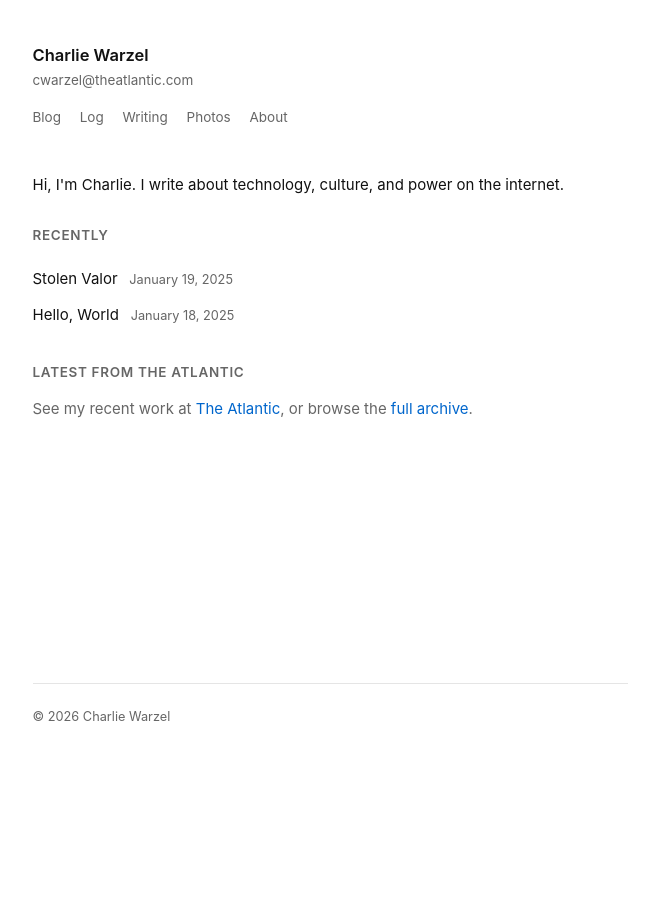
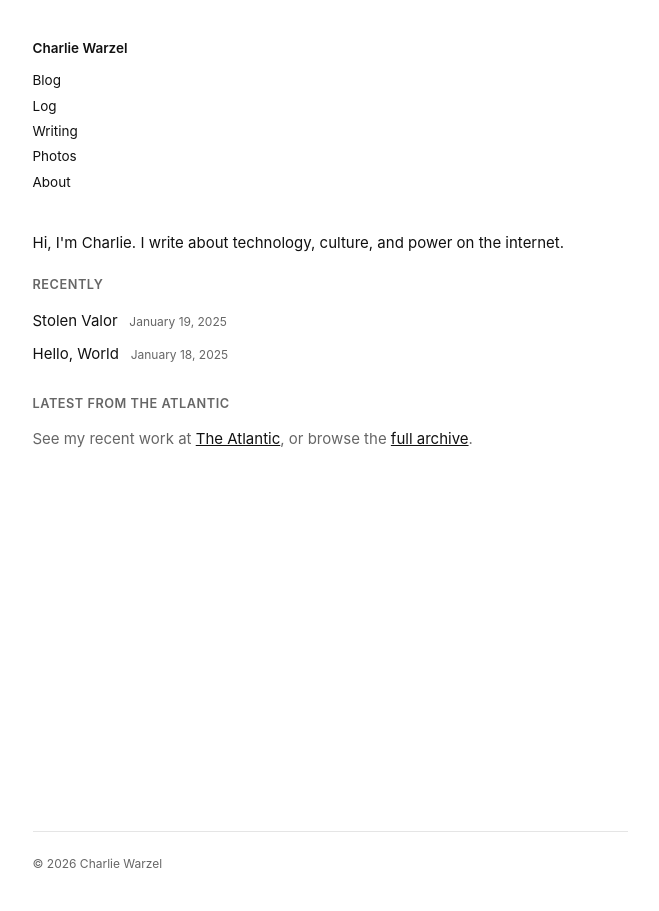
Before and after one commit to cwarzel/cwarzel.github.io, a Jekyll site: the page built from index.html, in a window 1280 px wide. Shown: the whole page, without its empty margins (310-969 px from the left). Built offline with Jekyll 4.4.1, drawn with Linux system fonts in a browser that asks for light colours.

Commit message:
Simplify layout: small black name, vertical black nav links, no email

```diff
--- a/_layouts/default.html
+++ b/_layouts/default.html
@@ -11,8 +11,7 @@
 <body>
   <div class="container">
     <header class="header">
-      <h1 class="site-name"><a href="/">{{ site.title }}</a></h1>
-      <div class="site-email"><a href="mailto:{{ site.email }}">{{ site.email }}</a></div>
+      <a href="/" class="site-name">{{ site.title }}</a>
       <nav class="nav">
         <a href="/blog"{% if page.url == '/blog/' or page.url contains '/blog/' %} class="active"{% endif %}>Blog</a>
         <a href="/log"{% if page.url == '/log/' %} class="active"{% endif %}>Log</a>
--- a/assets/styles.css
+++ b/assets/styles.css
@@ -1,31 +1,26 @@
 /* =========================================
    Charlie Warzel — Clean, minimal styling
-   Centered layout inspired by macwright.com
    ========================================= */
 
 :root {
-  --bg: #ffffff;
-  --text: #111111;
-  --text-secondary: #666666;
-  --link: #0066cc;
-  --link-hover: #004499;
+  --bg: #fff;
+  --text: #111;
+  --text-secondary: #666;
   --border: #e5e5e5;
   --code-bg: #f5f5f5;
 }
 
 @media (prefers-color-scheme: dark) {
   :root {
-    --bg: #111111;
-    --text: #e5e5e5;
-    --text-secondary: #999999;
-    --link: #6db3f2;
-    --link-hover: #9dcbf7;
-    --border: #333333;
+    --bg: #111;
+    --text: #ccc;
+    --text-secondary: #888;
+    --border: #333;
     --code-bg: #1a1a1a;
   }
 }
 
-/* Reset & Base */
+/* Reset */
 *, *::before, *::after {
   box-sizing: border-box;
 }
@@ -48,74 +43,52 @@ body {
 .container {
   max-width: 640px;
   margin: 0 auto;
-  padding: 3rem 1.5rem;
-}
-
-@media (max-width: 640px) {
-  .container {
-    padding: 2rem 1.25rem;
-  }
+  padding: 2.5rem 1.5rem;
 }
 
 /* Header */
 .header {
-  margin-bottom: 3rem;
+  margin-bottom: 2.5rem;
 }
 
 .site-name {
-  margin: 0 0 0.25rem 0;
-  font-size: 1.1rem;
+  display: block;
+  font-size: 0.9rem;
   font-weight: 600;
+  color: var(--text);
+  text-decoration: none;
+  margin-bottom: 0.75rem;
 }
 
-.site-name a {
+.site-name:hover {
   color: var(--text);
   text-decoration: none;
 }
 
-.site-name a:hover {
-  color: var(--text);
-  text-decoration: none;
-}
-
-.site-email {
-  margin-bottom: 1rem;
-  font-size: 0.9rem;
-}
-
-.site-email a {
-  color: var(--text-secondary);
-  text-decoration: none;
-}
-
-.site-email a:hover {
-  color: var(--text);
-}
-
-/* Navigation */
+/* Navigation - Vertical */
 .nav {
   display: flex;
-  flex-wrap: wrap;
-  gap: 1.25rem;
+  flex-direction: column;
+  gap: 0.25rem;
 }
 
 .nav a {
-  color: var(--text-secondary);
+  color: var(--text);
   text-decoration: none;
   font-size: 0.9rem;
 }
 
 .nav a:hover {
-  color: var(--text);
+  text-decoration: underline;
 }
 
 .nav a.active {
-  color: var(--text);
+  font-weight: 500;
 }
 
-/* Main content */
+/* Main */
 .main {
-  min-height: 50vh;
+  min-height: 60vh;
 }
 
 /* Footer */
@@ -124,7 +97,7 @@ body {
   padding-top: 1.5rem;
   border-top: 1px solid var(--border);
   color: var(--text-secondary);
-  font-size: 0.85rem;
+  font-size: 0.8rem;
 }
 
 .footer p {
@@ -132,23 +105,23 @@ body {
 }
 
 /* Typography */
-h1, h2, h3, h4 {
+h1, h2, h3 {
   font-weight: 600;
   line-height: 1.3;
 }
 
 h1 {
-  font-size: 1.5rem;
+  font-size: 1.4rem;
   margin: 0 0 1rem 0;
 }
 
 h2 {
-  font-size: 1.2rem;
-  margin: 2rem 0 0.5rem 0;
+  font-size: 1.1rem;
+  margin: 1.75rem 0 0.5rem 0;
 }
 
 h3 {
-  font-size: 1.05rem;
+  font-size: 1rem;
   margin: 1.5rem 0 0.5rem 0;
 }
 
@@ -157,28 +130,26 @@ p {
 }
 
 a {
-  color: var(--link);
-  text-decoration: none;
+  color: var(--text);
+  text-decoration: underline;
 }
 
 a:hover {
-  color: var(--link-hover);
-  text-decoration: underline;
+  text-decoration: none;
 }
 
 /* Post list */
 .post-list {
   list-style: none;
   padding: 0;
-  margin: 1.5rem 0;
+  margin: 1rem 0;
 }
 
 .post-list li {
-  margin-bottom: 0.75rem;
+  margin-bottom: 0.6rem;
 }
 
 .post-list a {
-  color: var(--text);
   text-decoration: none;
 }
 
@@ -188,13 +159,13 @@ a:hover {
 
 .post-list time {
   color: var(--text-secondary);
-  font-size: 0.85rem;
+  font-size: 0.8rem;
   margin-left: 0.5rem;
 }
 
 /* Single post */
 .post-header {
-  margin-bottom: 2rem;
+  margin-bottom: 1.5rem;
 }
 
 .post-header h1 {
@@ -203,7 +174,7 @@ a:hover {
 
 .post-header time {
   color: var(--text-secondary);
-  font-size: 0.9rem;
+  font-size: 0.85rem;
 }
 
 .post-content {
@@ -218,13 +189,13 @@ a:hover {
 }
 
 .post-content figure {
-  margin: 2rem 0;
+  margin: 1.5rem 0;
   padding: 0;
 }
 
 .post-content figcaption {
   color: var(--text-secondary);
-  font-size: 0.85rem;
+  font-size: 0.8rem;
   margin-top: 0.5rem;
   font-style: italic;
 }
@@ -234,7 +205,7 @@ code {
   font-family: "SF Mono", Menlo, Monaco, "Courier New", monospace;
   font-size: 0.9em;
   background: var(--code-bg);
-  padding: 0.15em 0.4em;
+  padding: 0.1em 0.35em;
   border-radius: 3px;
 }
 
@@ -255,41 +226,36 @@ pre code {
 blockquote {
   margin: 1.5rem 0;
   padding-left: 1rem;
-  border-left: 3px solid var(--border);
+  border-left: 2px solid var(--border);
   color: var(--text-secondary);
-  font-style: italic;
 }
 
 blockquote p:last-child {
   margin-bottom: 0;
 }
 
-/* Photos page */
+/* Photos */
 .photo-grid {
   display: grid;
-  grid-template-columns: repeat(auto-fill, minmax(200px, 1fr));
-  gap: 1rem;
-  margin: 1.5rem 0;
+  grid-template-columns: repeat(auto-fill, minmax(180px, 1fr));
+  gap: 0.75rem;
+  margin: 1rem 0;
 }
 
 .photo-grid a {
   display: block;
+  text-decoration: none;
 }
 
 .photo-grid img {
   width: 100%;
-  height: 160px;
+  height: 140px;
   object-fit: cover;
   display: block;
 }
 
-.photo-grid img:hover {
-  opacity: 0.85;
-}
-
-/* Single photo page */
 .photo-single figure {
-  margin: 0 0 1.5rem 0;
+  margin: 0 0 1rem 0;
 }
 
 .photo-single img {
@@ -300,36 +266,31 @@ blockquote p:last-child {
 
 .photo-single figcaption {
   color: var(--text-secondary);
-  font-size: 0.85rem;
+  font-size: 0.8rem;
   margin-top: 0.5rem;
-  font-style: italic;
 }
 
 .photo-meta h1 {
   margin-bottom: 0.25rem;
 }
 
-.photo-meta .location {
+.photo-meta .location,
+.photo-meta time {
   color: var(--text-secondary);
-  margin: 0 0 0.25rem 0;
+  font-size: 0.8rem;
 }
 
-.photo-meta time {
-  color: var(--text-secondary);
-  font-size: 0.85rem;
-}
-
-/* Log page */
+/* Log */
 .log-section {
-  margin-bottom: 2.5rem;
+  margin-bottom: 2rem;
 }
 
 .log-section h2 {
-  font-size: 1rem;
+  font-size: 0.9rem;
   text-transform: uppercase;
-  letter-spacing: 0.05em;
+  letter-spacing: 0.04em;
   color: var(--text-secondary);
-  margin-bottom: 0.75rem;
+  margin-bottom: 0.5rem;
 }
 
 .log-list {
@@ -339,8 +300,8 @@ blockquote p:last-child {
 }
 
 .log-list li {
-  margin-bottom: 0.5rem;
-  padding-bottom: 0.5rem;
+  margin-bottom: 0.4rem;
+  padding-bottom: 0.4rem;
   border-bottom: 1px solid var(--border);
 }
 
@@ -358,8 +319,8 @@ blockquote p:last-child {
 
 .log-item-note {
   color: var(--text-secondary);
-  font-size: 0.85rem;
-  margin-top: 0.2rem;
+  font-size: 0.8rem;
+  margin-top: 0.15rem;
 }
 
 /* Section headers */
@@ -373,44 +334,42 @@ blockquote p:last-child {
 
 .section-header p {
   margin: 0.25rem 0 0 0;
+  color: var(--text-secondary);
 }
 
-/* Home sections */
+/* Home */
 .home-section {
-  margin-bottom: 2.5rem;
+  margin-bottom: 2rem;
 }
 
 .home-section h2 {
-  font-size: 0.9rem;
+  font-size: 0.85rem;
   text-transform: uppercase;
-  letter-spacing: 0.05em;
+  letter-spacing: 0.04em;
   color: var(--text-secondary);
-  margin: 0 0 0.75rem 0;
+  margin: 0 0 0.5rem 0;
 }
 
 .intro {
-  font-size: 1rem;
-  margin-bottom: 2rem;
+  margin-bottom: 1.5rem;
 }
 
-/* Horizontal rule */
+/* Misc */
 hr {
   border: none;
   border-top: 1px solid var(--border);
-  margin: 2rem 0;
+  margin: 1.5rem 0;
 }
 
-/* Lists */
 ul, ol {
   padding-left: 1.25rem;
   margin: 1rem 0;
 }
 
 li {
-  margin-bottom: 0.35rem;
+  margin-bottom: 0.3rem;
 }
 
-/* Utility */
 .text-secondary {
   color: var(--text-secondary);
 }
```
